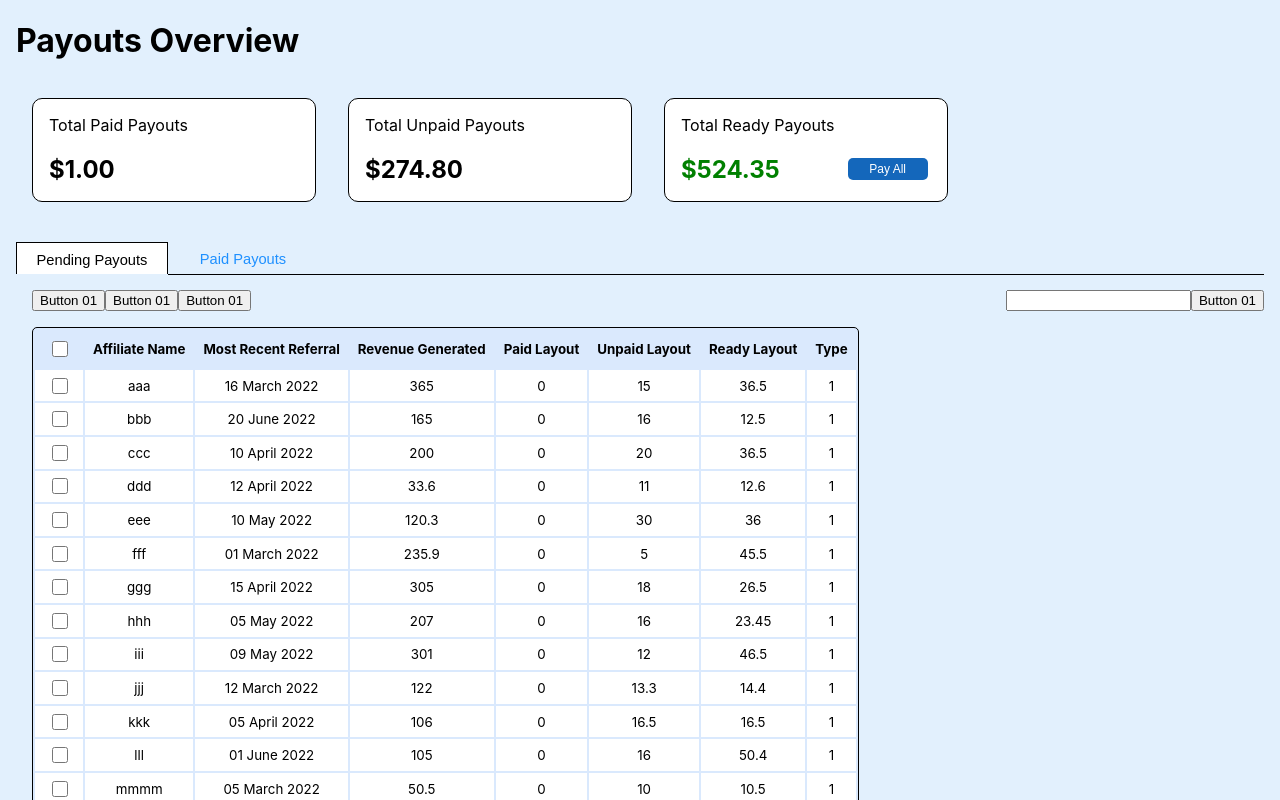
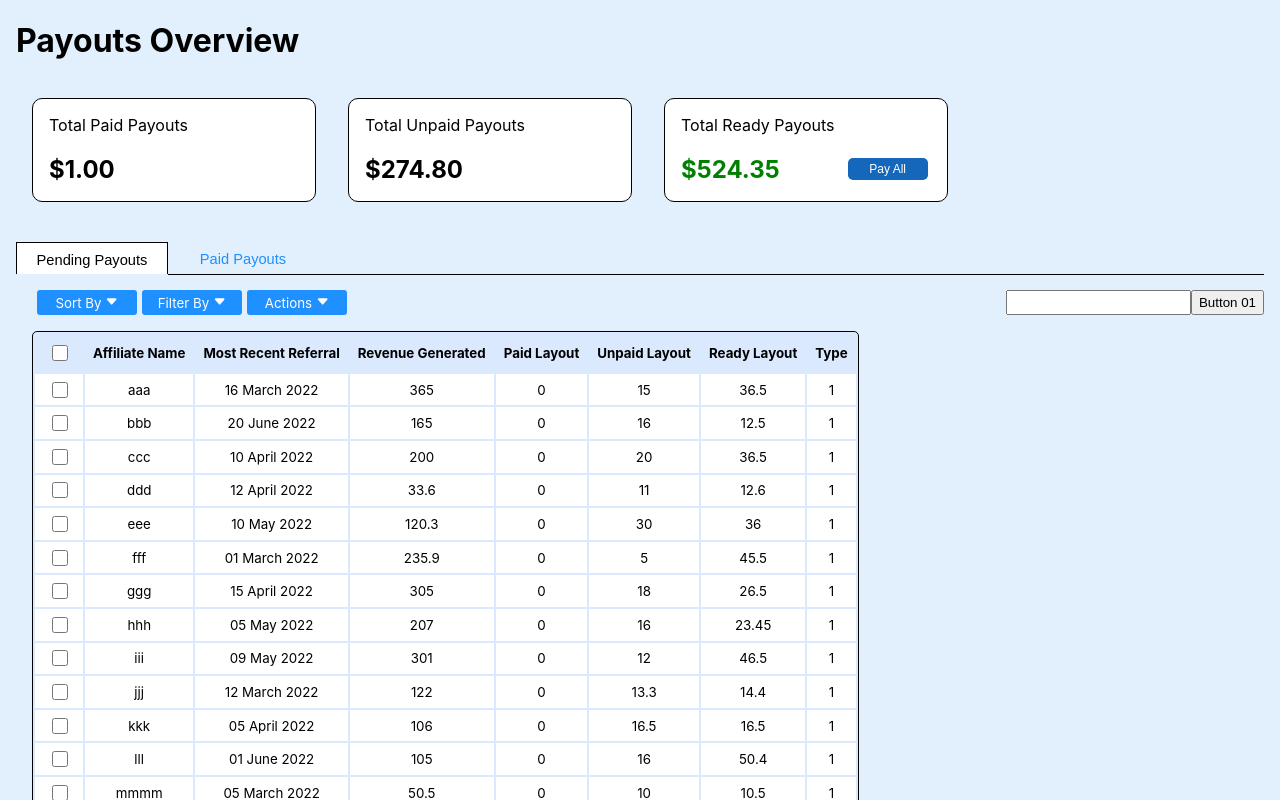
Before and after one commit to omid-94/react-practice-social-snowball, a React (Create React App) app: page / in a window 1280 px wide. Shown: the top 800 px of the page. Built offline with nearby package versions, Linux system fonts and the light colour scheme.

Commit message:
DropDowns Designed

```diff
--- a/package.json
+++ b/package.json
@@ -8,6 +8,7 @@
     "@testing-library/user-event": "^13.5.0",
     "react": "^18.2.0",
     "react-dom": "^18.2.0",
+    "react-icons": "^4.7.1",
     "react-scripts": "5.0.1",
     "web-vitals": "^2.1.4"
   },
--- /dev/null
+++ b/src/components/DropDown/ActionDropDown/ActionDropDown.js
@@ -0,0 +1,19 @@
+import React from 'react'
+import styles from '../DropDown.module.css'
+import { BsFillCaretDownFill } from "react-icons/bs";
+
+const ActionDropDown = () => {
+  return (
+    <ul class={styles.dropdown}>
+      <li><a href="#">Actions <BsFillCaretDownFill /></a>
+          <ul>
+              <li><a className={styles.Button_Border} href="">Mark As Paid</a></li>
+              <li><a className={styles.Button_Border} href="">Reject</a></li>
+              <li><a href="">Send Payouts</a></li>
+          </ul>
+      </li>
+  </ul>
+  )
+}
+
+export default ActionDropDown
--- /dev/null
+++ b/src/components/DropDown/DropDown.module.css
@@ -0,0 +1,83 @@
+.dropdown {
+    margin : 0;
+    margin-left: 5px;
+    padding: 0;
+    list-style: none;
+    width: 100px;
+    height: 25px;
+    font-size: 10pt;
+    justify-content: center;
+    background-color: dodgerblue;
+    border-radius: 3px;
+}
+
+.dropdown li {
+    position: relative;
+    padding: 5px;
+}
+
+.dropdown li a {
+    color: #ffffff;
+    text-align: center;
+    text-decoration: none;
+    display: block;
+    /* padding: 10px; */
+}
+
+.dropdown li ul {
+    position: absolute;
+    top: 100%;
+    margin: 0;
+    padding: 0;
+    list-style: none;
+    display: none;
+    line-height: normal;
+    background-color: white;
+    border: 1px solid lightgray;
+}
+
+.dropdown li ul li a {
+    text-align: left;
+    color: black;
+    font-size: 14px;
+    padding: 10px;
+    display: block;
+    white-space: nowrap;
+
+    display: flex;
+    align-items: center;
+}
+
+
+.dropdown li ul li a:hover {
+    background-color: dodgerblue;
+    /* color: black; */
+}
+
+.dropdown li ul li ul {
+    left: 100%;
+    top: 0;
+}
+
+ul li:hover>a {
+    background-color: dodgerblue;
+    color: #ffffff !important;
+}
+
+ul li:hover>ul {
+    display: block;
+}
+.Icon{
+    color: lightgray;
+}
+
+ul li:hover > a .Icon {
+    color: #ffffff;
+}
+
+.Button_Border{
+    border: 0;
+    border-bottom: 1px;
+    border-style: solid;
+    border-color: lightgray;
+}
--- /dev/null
+++ b/src/components/DropDown/FilterByDropDown/FilterByDropDown.js
@@ -0,0 +1,19 @@
+import React from 'react'
+import styles from '../DropDown.module.css'
+import { BsFillCaretDownFill } from "react-icons/bs";
+
+const FilterByDropDown = () => {
+  return (
+      <ul class={styles.dropdown}>
+        <li><a href="#">Filter By <BsFillCaretDownFill /></a>
+            <ul>
+                <li><a href="">All Pendng Payouts</a></li>
+                <li><a href="">Ready Payouts</a></li>
+                <li><a href="#">No Leaks</a></li>
+            </ul>
+        </li>
+    </ul>
+  )
+}
+
+export default FilterByDropDown
--- /dev/null
+++ b/src/components/DropDown/SortByDropDown/SortByDropDown.js
@@ -0,0 +1,31 @@
+import React from 'react'
+import styles from '../DropDown.module.css'
+import { BsFillCaretDownFill , BsFillCaretRightFill } from "react-icons/bs";
+
+const SortByDropDown = () => {
+  return (
+      <ul className={styles.dropdown}>
+      <li><a href="#">Sort By <BsFillCaretDownFill /></a>
+          <ul>
+              <li><a href="">Revenue Generated
+                <BsFillCaretRightFill className={styles.Icon}/>
+              </a>
+              <ul>
+                      <li><a href="">Highest First</a></li>
+                      <li><a href="">Lowest First</a></li>
+                  </ul>
+              </li>
+              <li><a href="">Most Recent Referal
+              <BsFillCaretRightFill className={styles.Icon}/></a>
+                  <ul>
+                      <li><a href="">Newest First</a></li>
+                      <li><a href="">Oldest First</a></li>
+                  </ul>
+              </li>
+          </ul>
+      </li>
+  </ul>
+  )
+}
+
+export default SortByDropDown
--- /dev/null
+++ b/src/components/DropDown/index.js
@@ -0,0 +1,10 @@
+import FilterByDropDown from './FilterByDropDown/FilterByDropDown'
+import ActionDropDown from './ActionDropDown/ActionDropDown'
+import SortByDropDown from './SortByDropDown/SortByDropDown'
+
+
+export{
+    FilterByDropDown,
+    ActionDropDown,
+    SortByDropDown
+}
--- a/src/components/TableFilters/TableFilters.js
+++ b/src/components/TableFilters/TableFilters.js
@@ -1,13 +1,14 @@
 import React from 'react'
 import styles from './TableFilters.module.css';
+import {FilterByDropDown , ActionDropDown , SortByDropDown} from '../DropDown'
 
 const TableFilters = () => {
   return (
     <div className={styles.Container}>
         <div className={styles.LeftHandSide}>
-            <button >Button 01 </button>
-            <button >Button 01 </button>
-            <button >Button 01 </button>
+          <SortByDropDown />
+          <FilterByDropDown />
+          <ActionDropDown />
         </div>
         <div className={styles.EmptySpace}/>
         <div className={styles.RightHandSide}>
```
Also changed, not shown: 1 other file (tests, documents, lock files or other folders).
